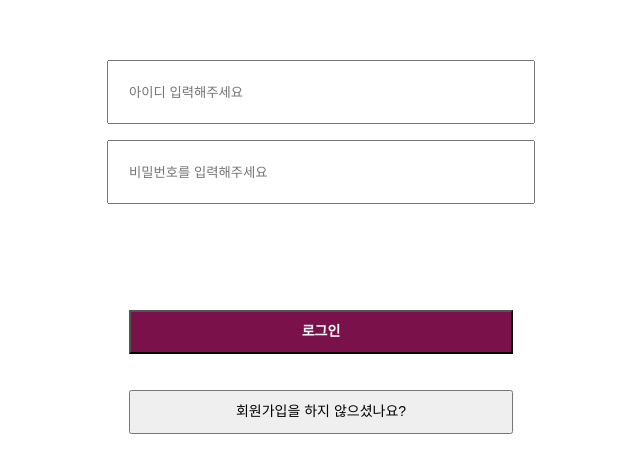
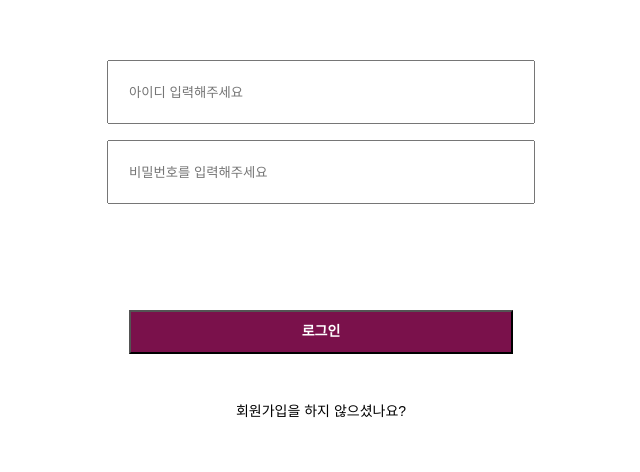
Before and after one commit to kim-1b/article_project, a React (Create React App) app: page /login in a window 1280 px wide. Shown: the part 148-620 px from the top of the page, without its empty margins (319-959 px from the left). Built offline with nearby package versions, Linux system fonts and the light colour scheme; no server answers.

Commit message:
Update Login.css

```diff
--- a/src/pages/Login.css
+++ b/src/pages/Login.css
@@ -51,4 +51,6 @@
   align-items: center;
   display: flex;
   justify-content: center;
+  border: none;
+  background-color: #fff;
 }
```
